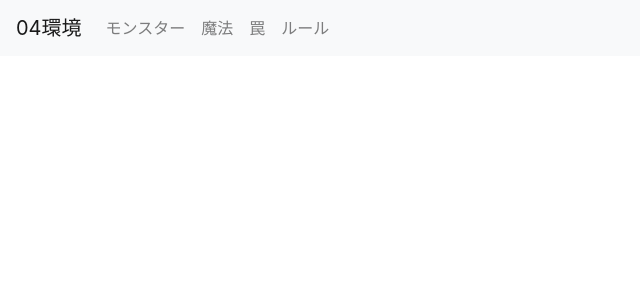
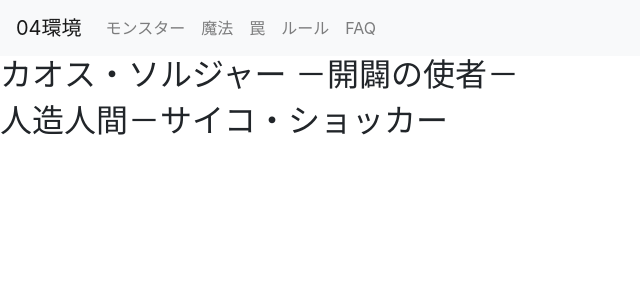
Before and after one commit to wotsushi/y-gateball, a React (Create React App) app: page /faq in a window 1280 px wide. Shown: the top 300 px of the page, without its empty margins (0-640 px from the left). Built offline with nearby package versions, Linux system fonts and the light colour scheme; what react-hooks-global-state would draw is missing.

Commit message:
空のFAQページを追加
ISSUE: #30

```diff
--- a/src/App.tsx
+++ b/src/App.tsx
@@ -6,6 +6,7 @@
 import SpellTable from "./Spell";
 import TrapTable from "./Trap";
 import Rule from "./Rule";
+import FAQ from "./FAQ";
 import "bootstrap/dist/css/bootstrap.min.css";
 
 function App() {
@@ -32,6 +33,9 @@
               <Nav.Link as={Link} to="/rule">
                 ルール
               </Nav.Link>
+              <Nav.Link as={Link} to="/faq">
+                FAQ
+              </Nav.Link>
             </Nav>
           </Navbar.Collapse>
         </Navbar>
@@ -51,6 +55,9 @@
           <Route path="/rule">
             <Rule />
           </Route>
+          <Route path="/faq">
+            <FAQ />
+          </Route>
         </Switch>
       </div>
     </Router>
--- /dev/null
+++ b/src/FAQ.tsx
@@ -0,0 +1,9 @@
+const FAQ = () => {
+  return (
+    <>
+      <h2>カオス・ソルジャー －開闢の使者－</h2>
+      <h2>人造人間－サイコ・ショッカー</h2>
+    </>
+  );
+};
+export default FAQ;
```
